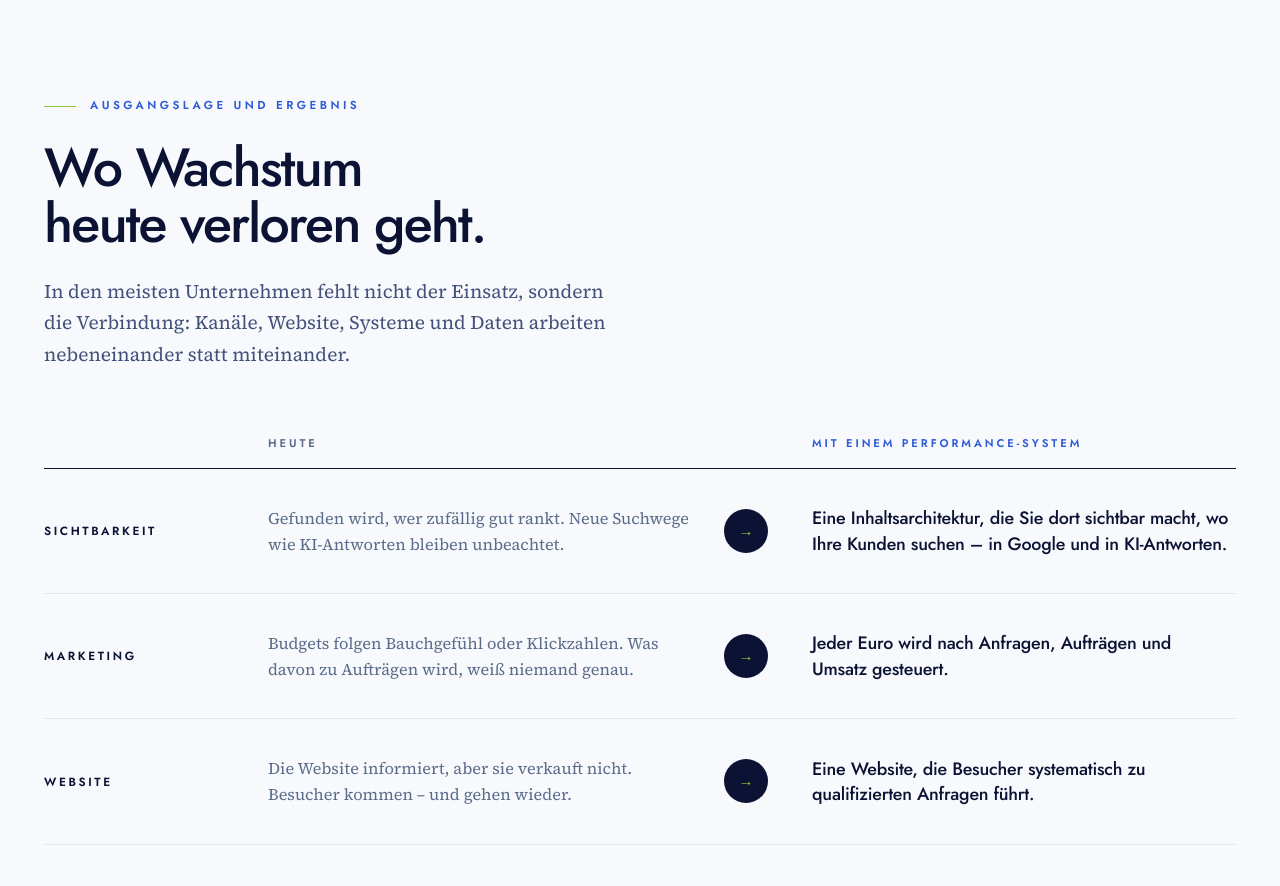
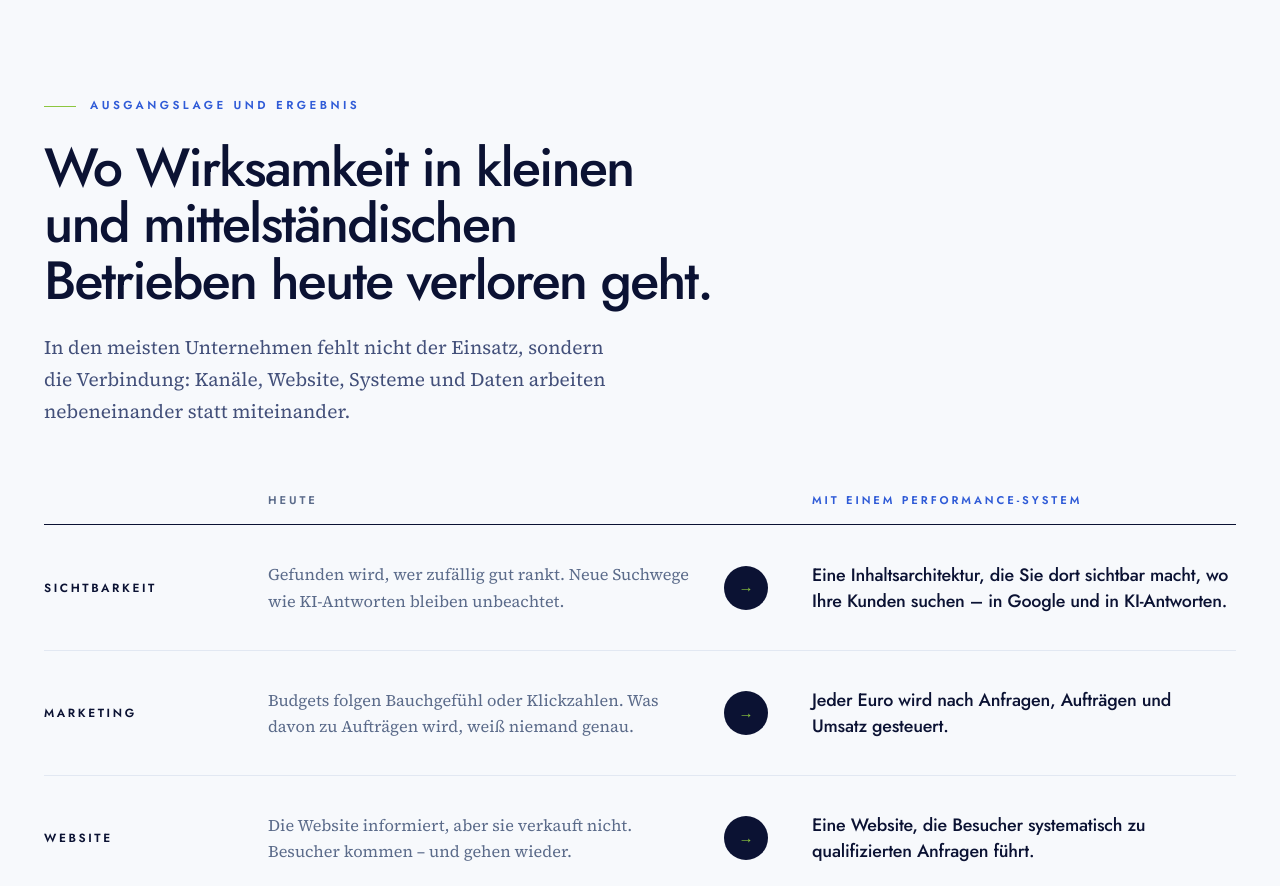
Before and after one commit to nizarladouz/Ladouz-Digital, a Next.js app in the folder ladouz-digital/: page / in a window 1280 px wide. Shown: the part 1800-2686 px from the top of the page. Built offline with nearby package versions, Linux system fonts and the light colour scheme.

Commit message:
Ausgangslage: Wirksamkeit headline

```diff
--- a/ladouz-digital/app/page.tsx
+++ b/ladouz-digital/app/page.tsx
@@ -1388,7 +1388,7 @@ function Wandel() {
         <Reveal>
           <Eyebrow>Ausgangslage und Ergebnis</Eyebrow>
           <h2 id="wandel-titel" className="mt-6 max-w-[22ch] text-[clamp(2.1rem,4.2vw,3.4rem)] font-medium leading-[1.05] tracking-[-0.034em] text-[#0b1233]">
-            Wo Wachstum heute verloren geht.
+            Wo Wirksamkeit in kleinen und mittelständischen Betrieben heute verloren geht.
           </h2>
           <Lead>
             In den meisten Unternehmen fehlt nicht der Einsatz, sondern die Verbindung:
```
